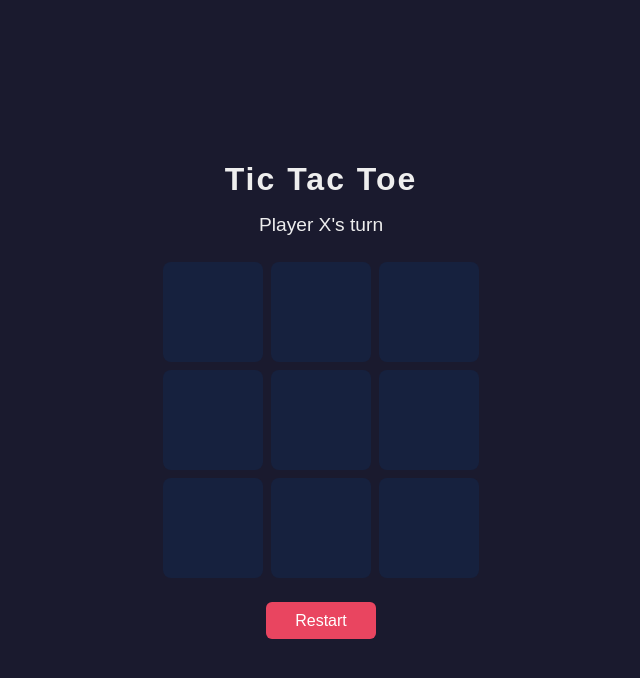
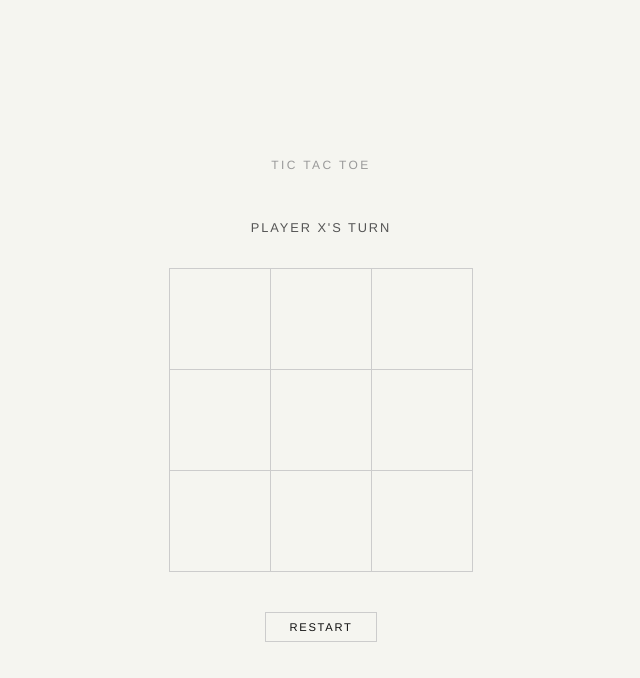
Before and after one commit to hansg3/tic-tac-toe, a plain HTML site: page index.html in a window 1280 px wide. Shown: the whole page, without its empty margins (319-959 px from the left). Drawn offline with Linux system fonts and the light colour scheme.

Commit message:
Redesign in Dieter Rams style

```diff
--- a/index.html
+++ b/index.html
@@ -12,64 +12,78 @@
       align-items: center;
       justify-content: center;
       min-height: 100vh;
-      background: #1a1a2e;
-      font-family: sans-serif;
-      color: #eee;
+      background: #f5f5f0;
+      font-family: "Helvetica Neue", Helvetica, Arial, sans-serif;
+      color: #111;
     }
 
     h1 {
-      font-size: 2rem;
-      margin-bottom: 1rem;
-      letter-spacing: 2px;
+      font-size: 0.75rem;
+      font-weight: 400;
+      letter-spacing: 0.2em;
+      text-transform: uppercase;
+      color: #999;
+      margin-bottom: 3rem;
     }
 
     #status {
-      font-size: 1.2rem;
-      margin-bottom: 1.5rem;
-      height: 1.5rem;
+      font-size: 0.8rem;
+      font-weight: 400;
+      letter-spacing: 0.15em;
+      text-transform: uppercase;
+      color: #555;
+      margin-bottom: 2rem;
+      height: 1rem;
     }
 
     #board {
       display: grid;
       grid-template-columns: repeat(3, 100px);
       grid-template-rows: repeat(3, 100px);
-      gap: 8px;
+      gap: 1px;
+      background: #ccc;
+      border: 1px solid #ccc;
     }
 
     .cell {
-      background: #16213e;
-      border-radius: 8px;
+      background: #f5f5f0;
       display: flex;
       align-items: center;
       justify-content: center;
-      font-size: 2.5rem;
-      font-weight: bold;
+      font-size: 1.5rem;
+      font-weight: 300;
       cursor: pointer;
-      transition: background 0.15s;
+      transition: background 0.1s;
       user-select: none;
+      color: #111;
     }
 
     .cell:hover:not(.taken) {
-      background: #0f3460;
+      background: #ebebе6;
     }
 
-    .cell.x { color: #e94560; }
-    .cell.o { color: #4fc3f7; }
-    .cell.win { background: #0f3460; }
+    .cell.x { color: #111; }
+    .cell.o { color: #111; }
+    .cell.win { background: #e8e8e3; }
 
     #restart {
-      margin-top: 1.5rem;
-      padding: 0.6rem 1.8rem;
-      font-size: 1rem;
-      background: #e94560;
-      color: white;
-      border: none;
-      border-radius: 6px;
+      margin-top: 2.5rem;
+      padding: 0.5rem 1.5rem;
+      font-family: inherit;
+      font-size: 0.7rem;
+      font-weight: 400;
+      letter-spacing: 0.15em;
+      text-transform: uppercase;
+      background: transparent;
+      color: #111;
+      border: 1px solid #ccc;
       cursor: pointer;
-      transition: background 0.15s;
+      transition: border-color 0.1s, color 0.1s;
     }
 
-    #restart:hover { background: #c73652; }
+    #restart:hover {
+      border-color: #111;
+    }
   </style>
 </head>
 <body>
```
